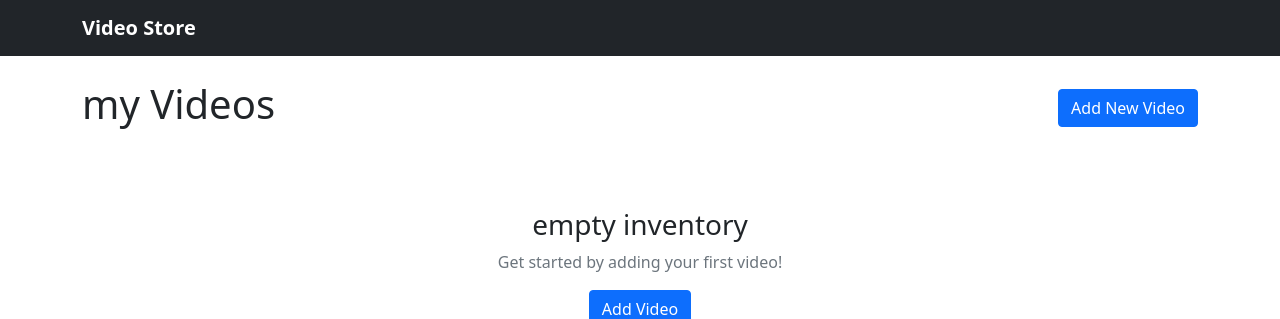
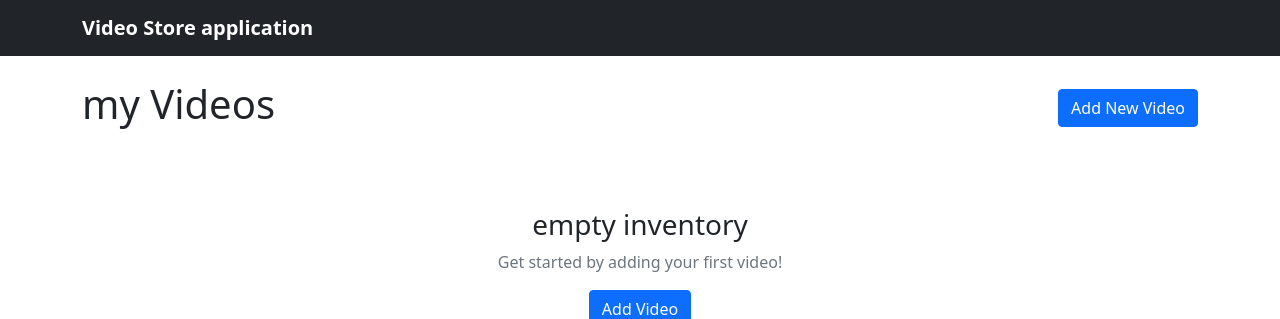
Before and after one commit to mhmdsh24/docker_assignment, a Django app: page / in a window 1280 px wide. Shown: the top 319 px of the page. Run offline with Django 5.2, Linux system fonts and the light colour scheme; data that the repository does not hold is empty.

Commit message:
Update base.html

```diff
--- a/assignment2_proj/assignment2_app/templates/assignment2_app/base.html
+++ b/assignment2_proj/assignment2_app/templates/assignment2_app/base.html
@@ -20,7 +20,7 @@
 <body>
     <nav class="navbar navbar-expand-lg navbar-dark bg-dark">
         <div class="container">
-            <a class="navbar-brand" href="{% url 'video_list' %}">Video Store</a>
+            <a class="navbar-brand" href="{% url 'video_list' %}">Video Store application</a>
         </div>
     </nav>
 
```
